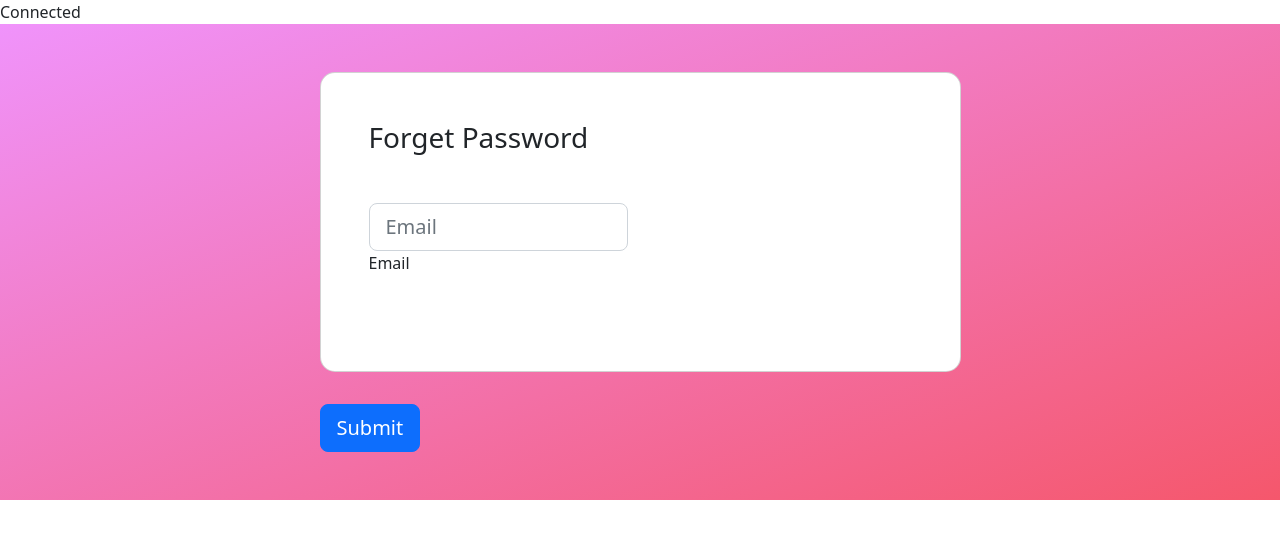
After one commit to kasemsaad/Cafeteria-project, a PHP site: page /Cafeteria/forgetPassword.php in a window 1280 px wide. The commit adds this page. Shown: the top 539 px of the page. Run offline with PHP 8.4, Linux system fonts and the light colour scheme.

Commit message:
last update

```diff
--- a/CustomerControler.php
+++ b/CustomerControler.php
@@ -51,9 +51,8 @@ if (count($err) > 0) {
         $values = [$Name, $Email, $hashed_password, $Room, $Ext, $role, $Img]; // Removed extra comma after $Name
         $DB->insert_data("customers", "name, email, password, role, room_no, ext, profile_image", $values);
         header("location:viewAllUsers.php?success");
-        echo '<script>alert("Data inserted successfully");</script>';
     } catch (PDOException $e) {
-        die ("Connection failed: " . $e->getMessage());
+        header("location:viewAllUsers.php?err=". $e->getMessage());
     }
 
 }}
--- a/addUser.php
+++ b/addUser.php
@@ -156,6 +156,8 @@ if (isset ($_GET['err'])) {
 
           <input class="btn btn-primary btn-lg" type="submit" value="Submit" name="addUser" />
           <input class="btn btn-primary btn-lg" type="reset" value="Reset" name="Reset" />
+          <a class="btn btn-primary btn-lg" href="viewAllUsers.php">Back</a>
+
 
         </div>
 
--- a/connection.php
+++ b/connection.php
@@ -6,8 +6,8 @@ ini_set('display_errors', '1');
 ini_set('display_startup_errors', '1');
 error_reporting(E_ALL);
 $err = [];
-if (isset ($_GET['err'])) {
-  $err = json_decode($_GET['err'], true);
+if (isset($_GET['err'])) {
+    $err = json_decode($_GET['err'], true);
 }
 class db
 {
@@ -17,7 +17,8 @@ class db
     private $database = 'Cafeteria';
     private $connection;
 
-    function __construct(){
+    function __construct()
+    {
         try {
             $dsn = "mysql:host={$this->server}";
             $this->connection = new PDO($dsn, $this->username, $this->password);
@@ -26,7 +27,7 @@ class db
             $stmt->execute();
             $this->connection->exec("USE {$this->database}");
 
-//////////Schema
+            //////////Schema
 
             $rooms = "CREATE TABLE IF NOT EXISTS rooms (
                 room_no INT PRIMARY KEY,
@@ -97,10 +98,11 @@ class db
 
 
 
-            } catch (PDOException $e) {
-                die("Connection failed: " . $e->getMessage());
-            }}
-/////////////////////////////functions
+        } catch (PDOException $e) {
+            die("Connection failed: " . $e->getMessage());
+        }
+    }
+    /////////////////////////////functions
     function get_connection()
     {
         return $this->connection;
@@ -117,20 +119,18 @@ class db
 
         return $statement->fetchAll(PDO::FETCH_ASSOC);
     }
-    function get_dataone($table, $condition = "")
+    function get_dataone($table, $condition =" ")
     {
-        // Construct the query with optional condition
         $query = "SELECT * FROM $table";
         if (!empty($condition)) {
             $query .= " WHERE $condition";
         }
-
         $statement = $this->connection->prepare($query);
         $statement->execute();
-
         return $statement->fetchAll(PDO::FETCH_ASSOC);
     }
-    function insert_data($table, $cols, $values) {
+    function insert_data($table, $cols, $values)
+    {
         try {
             $valuesch = implode(', ', array_fill(0, count($values), '?'));
             $query = "INSERT INTO $table ($cols) VALUES ($valuesch)";
@@ -143,7 +143,8 @@ class db
         }
     }
 
-    function getData_UseEmail($table, $cols, $email) {
+    function getData_UseEmail($table, $cols, $email)
+    {
         try {
             $valuesch = implode(', ', array_fill(0, count($email), '?'));
             $query = "SELECT $cols FROM $table WHERE email IN ($valuesch)";
@@ -152,52 +153,40 @@ class db
 
             return $statement;
         } catch (PDOException $e) {
-
-            // die("Execution failed: " . $e->getMessage());
             header("location:addUser.php?err=" . json_encode($e->getMessage()));
+            exit;
 
         }
     }
 
-    function delete_data($table, $cond) {
+    function delete_data($table, $cond)
+    {
         try {
             $query = "DELETE FROM $table WHERE $cond";
             $statement = $this->connection->prepare($query);
             $statement->execute();
             return $statement->rowCount();
         } catch (PDOException $e) {
-            // Log the error
             error_log('Error deleting data: ' . $e->getMessage());
-            // Redirect to an error page with a generic error message
             header("location:viewAllUsers.php?err=" . json_encode($e->getMessage()));
-    exit; // Terminate script execution after redirect
+            exit;
         }
-
 
 
     }
 
-    public function update_data($table_name, $data, $condition) {
+    function update_data($table, $cols, $condition)
+    {
         try {
-            $set_values = [];
-            foreach ($data as $key => $value) {
-                $set_values[] = "$key = '$value'";
-            }
-            $set_values_str = implode(', ', $set_values);
-            $query = "UPDATE $table_name SET $set_values_str WHERE $condition";
-
+            $query = "UPDATE $table SET $cols WHERE $condition";
             $statement = $this->connection->prepare($query);
-            $result = $statement->execute();
-
-            if (!$result) {
-                throw new PDOException("Error executing query: " . $statement->errorInfo()[2]);
-            }
-
-            return $statement->rowCount();
+            return $statement->execute();
         } catch (PDOException $e) {
             header("location:viewAllUsers.php?err=" . urlencode($e->getMessage()));
+            exit;
         }
     }
+
 
 }
 
--- /dev/null
+++ b/forgetPassword.php
@@ -0,0 +1,86 @@
+<!--
+<form method="post" action="CustomerControler.php">
+    Email<input type="email" name="Email" placeholder="Email">
+    password<input type="password" name="Password" placeholder="Password">
+    <input type="submit" value="login" name="login">
+</form> -->
+
+<?php require 'connection.php';
+
+$err = [];
+if (isset ($_GET['err'])) {
+  $err = json_decode($_GET['err'], true);
+}
+
+?>
+
+<head>
+  <link href="https://cdn.jsdelivr.net/npm/bootstrap@5.2.3/dist/css/bootstrap.min.css" rel="stylesheet"
+    integrity="sha384-rbsA2VBKQhggwzxH7pPCaAqO46MgnOM80zW1RWuH61DGLwZJEdK2Kadq2F9CUG65" crossorigin="anonymous">
+  <script src="https://cdn.jsdelivr.net/npm/bootstrap@5.2.3/dist/js/bootstrap.bundle.min.js"
+    integrity="sha384-kenU1KFdBIe4zVF0s0G1M5b4hcpxyD9F7jL+jjXkk+Q2h455rYXK/7HAuoJl+0I4"
+    crossorigin="anonymous"></script>
+    <title>Forget Password</title>
+</head>
+<style>
+  .gradient-custom {
+    /* fallback for old browsers */
+    background: #f093fb;
+
+    /* Chrome 10-25, Safari 5.1-6 */
+    background: -webkit-linear-gradient(to bottom right, rgba(240, 147, 251, 1), rgba(245, 87, 108, 1));
+
+    /* W3C, IE 10+/ Edge, Firefox 16+, Chrome 26+, Opera 12+, Safari 7+ */
+    background: linear-gradient(to bottom right, rgba(240, 147, 251, 1), rgba(245, 87, 108, 1))
+  }
+
+  .card-registration .select-input.form-control[readonly]:not([disabled]) {
+    font-size: 1rem;
+    line-height: 2.15;
+    padding-left: .75em;
+    padding-right: .75em;
+  }
+
+  .card-registration .select-arrow {
+    top: 13px;
+  }
+</style>
+<section class=" gradient-custom">
+  <div class="container py-5">
+    <div class="row justify-content-center align-items-center">
+      <div class="col-12 col-lg-9 col-xl-7">
+        <div class="card shadow-2-strong card-registration" style="border-radius: 15px;">
+          <div class="card-body p-4 p-md-5">
+            <h3 class="mb-4 pb-2 pb-md-0 mb-md-5">Forget Password </h3>
+            <form  method="post" action="CustomerControler.php" >
+
+              <div class="row">
+
+                <div class="col-md-6 mb-4">
+                  <div class="form-outline">
+                  <input type="text" type="email" name="Email" placeholder="Email" class="form-control form-control-lg"   />
+                    <label class="form-label" for="email">Email</label>
+
+
+                  </div>
+                </div>
+
+
+              </div>
+
+
+          </div>
+
+        </div>
+        <div class="mt-4 pt-2">
+
+          <input class="btn btn-primary btn-lg" type="submit" value="Submit" name="forgetpassword"/>
+        </div>
+
+        </form>
+      </div>
+    </div>
+  </div>
+  </div>
+  </div>
+</section>
--- a/viewAllUsers.php
+++ b/viewAllUsers.php
@@ -4,7 +4,8 @@ require "connection.php";
 //     header("location:index.php");
 //   }
 $db = new db();
-$data = $db->get_data("customers");
+// $data = $db->get_data("customers");
+$data = $db->get_dataone("customers", " role='User' ");
 
 ?>
 <head>
@@ -53,7 +54,7 @@ $data = $db->get_data("customers");
                                         </td>
                                         <td>
                                             <a class="btn btn-primary" href="viewUser.php?id=<?php echo $row['customer_id'];?>">view</a>
-                                            <a class="btn btn-info" href="edit.php?id=<?php echo $row['customer_id'];?>">edit</a>
+                                            <a class="btn btn-info" href="editUser.php?id=<?php echo $row['customer_id'];?>">edit</a>
                                             <a class="btn btn-danger" href="delete.php?id=<?php echo $row['customer_id']; ?>">Delete</a>
 
                                         </td>
```
